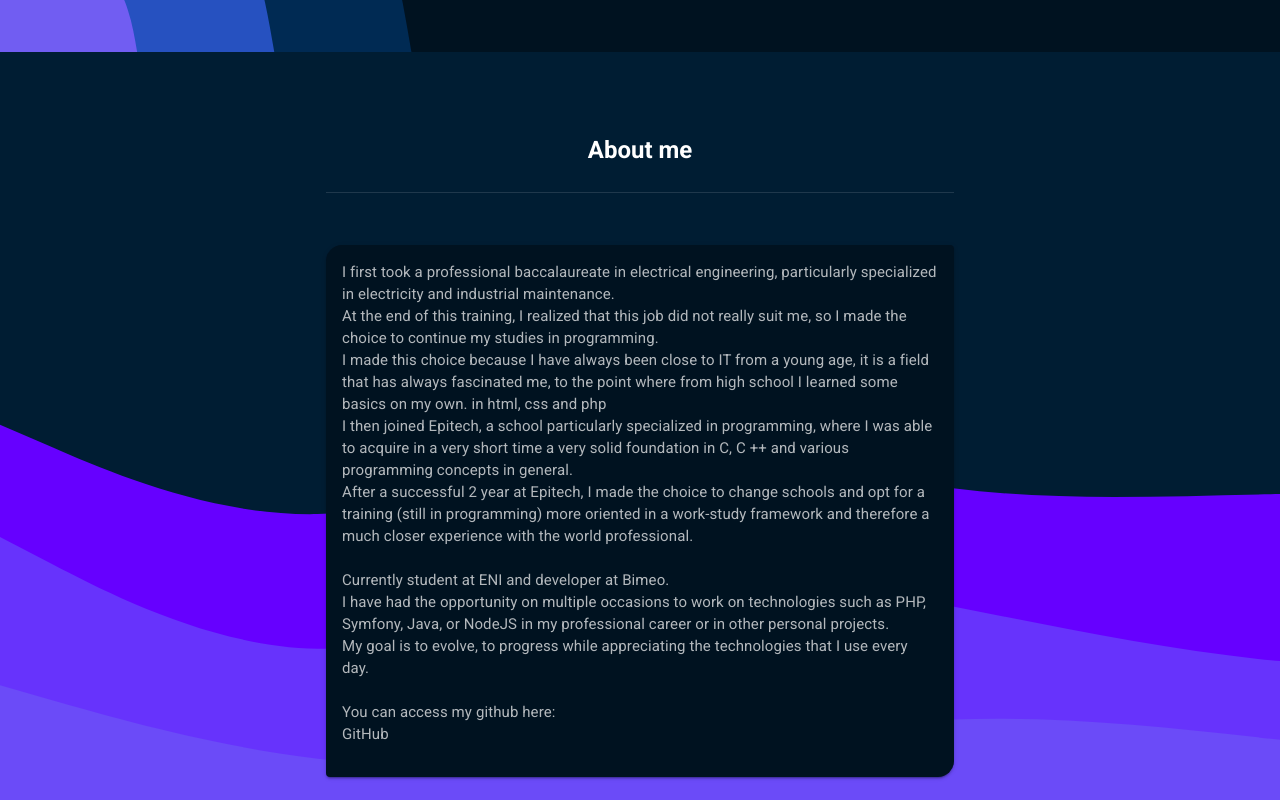
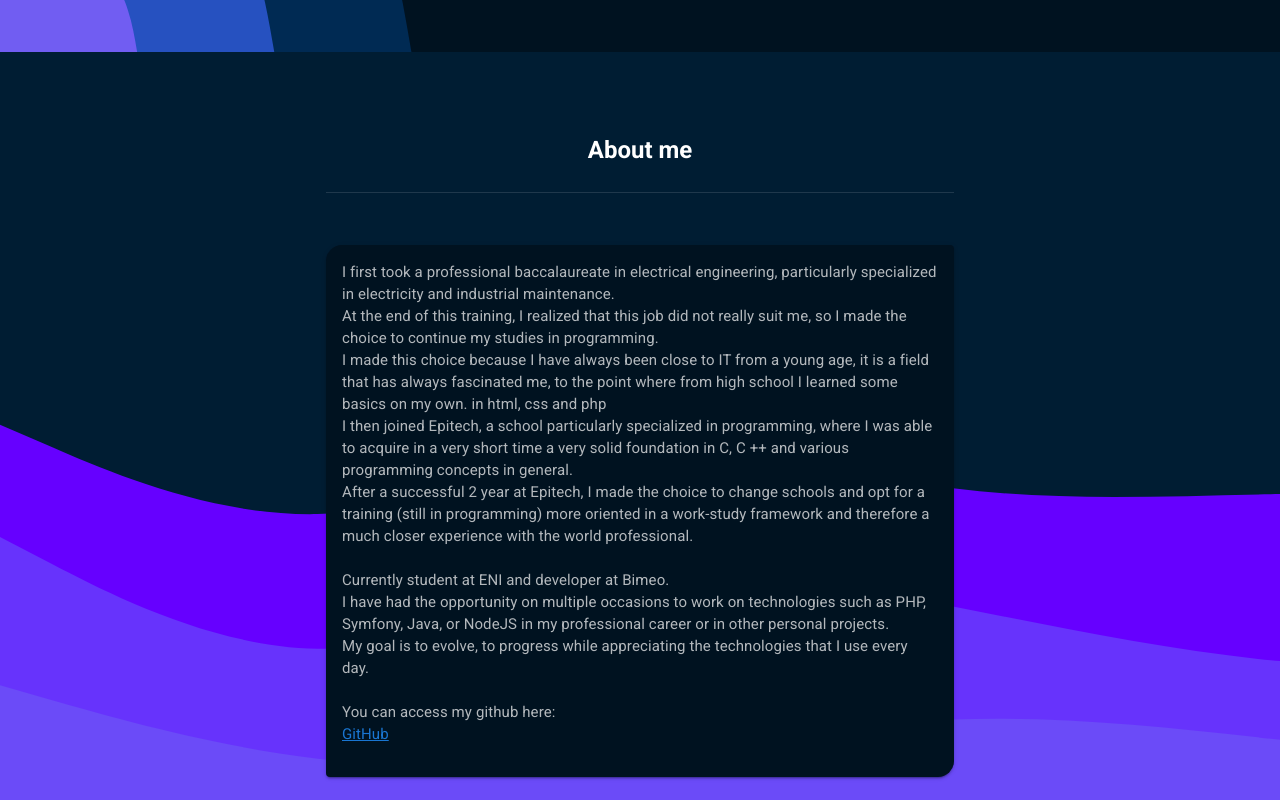
Before and after one commit to kevin-huet/my-portfolio, a Vue app in the folder client/: page / in a window 1280 px wide. Shown: the part 760-1560 px from the top of the page. Built offline with nearby package versions, Linux system fonts and the light colour scheme.

Commit message:
add github link

```diff
--- /dev/null
+++ b/client/src/components/About.vue
@@ -0,0 +1,37 @@
+<template>
+  <v-row align="center">
+    <v-col cols="12">
+      <h2 class="white--text text-center">About me</h2>
+    </v-col>
+    <v-col offset="1" offset-lg="3" cols="10" lg="6">
+      <v-divider dark></v-divider>
+    </v-col>
+    <v-col offset="1" offset-lg="3" cols="10" lg="6" style="padding-top: 5vh; padding-bottom: 20vh">
+      <v-card
+        dark
+        color="#001220"
+        elevation="2"
+        shaped>
+        <v-card-text>
+          <p style="font-size: 15px">
+            I first took a professional baccalaureate in electrical engineering, particularly specialized in electricity and industrial maintenance.<br>
+            At the end of this training, I realized that this job did not really suit me, so I made the choice to continue my studies in programming.<br>
+            I made this choice because I have always been close to IT from a young age, it is a field that has always fascinated me, to the point where from high school I learned some basics on my own. in html, css and php<br>
+            I then joined Epitech, a school particularly specialized in programming, where I was able to acquire in a very short time a very solid foundation in C, C ++ and various programming concepts in general.<br>
+            After a successful 2 year at Epitech, I made the choice to change schools and opt for a training (still in programming) more oriented in a work-study framework and therefore a much closer experience with the world professional.<br><br>
+            Currently student at ENI and developer at Bimeo.<br>
+            I have had the opportunity on multiple occasions to work on technologies such as PHP, Symfony, Java, or NodeJS in my professional career or in other personal projects.<br>
+            My goal is to evolve, to progress while appreciating the technologies that I use every day.<br><br>
+            You can access my github here:<br>
+            <a href="https://github.com/kevin-huet">GitHub</a>
+          </p>
+        </v-card-text>
+      </v-card>
+    </v-col>
+  </v-row>
+</template>
+<script>
+export default {
+  name: 'About'
+}
+</script>
--- a/client/src/views/Home.vue
+++ b/client/src/views/Home.vue
@@ -20,10 +20,10 @@
 
 <script>
 import HomeSection from '@/components/HomeSection'
-import About from '@/views/About'
 import Skills from '@/components/Skills'
 import Timeline from '@/components/Timeline'
 import Contact from '@/components/Contact'
+import About from '@/components/About'
 
 export default {
   name: 'Home',
```
